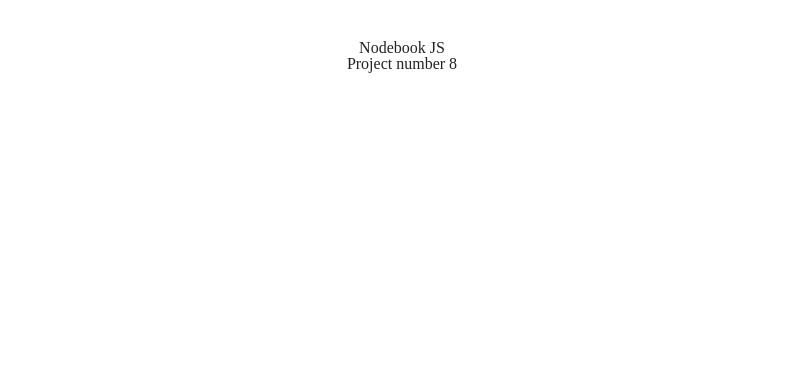
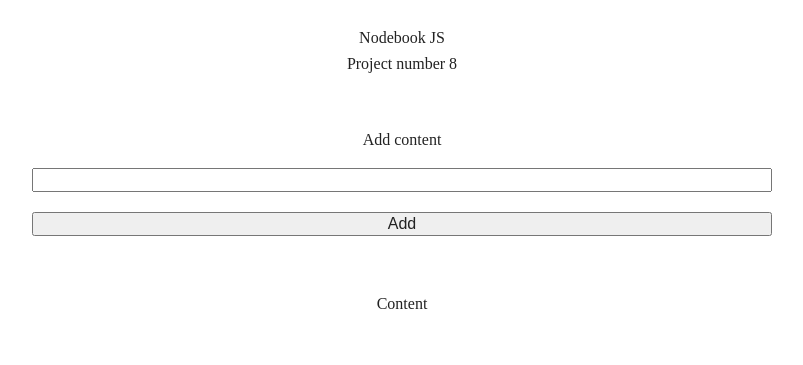
Before and after one commit to Doomand56/Project-8-Notebook, a plain HTML site: page index.html in a window 1280 px wide. Shown: the whole page, without its empty margins (238-1041 px from the left). Drawn offline with Linux system fonts and the light colour scheme.

Commit message:
created body

```diff
--- a/index.html
+++ b/index.html
@@ -3,6 +3,7 @@
 <head>
 	<meta charset="UTF-8">
 	<meta name="viewport" content="width=device-width, initial-scale=1.0">
+	<link rel="shortcut icon" href="img/ico/code_file_coding_paper_archive_document_icon_219505.ico" type="image/x-icon">
 	<link rel="stylesheet" href="style/main.css">
 	<title>Nodebook</title>
 </head>
@@ -15,6 +16,21 @@
 	         <h2>Project number 8</h2>
 			</div>
 		</div>
+		<div class="wrapper">
+			<div class="content">
+				<h2>Add content</h2>
+				<input type="text" id="input-add">
+				<button class="btn" id="btn-add">Add</button>
+			</div>
+		</div>
+		<div class="wrapper">
+			<div class="content">
+				<h2>Content</h2>
+				<div class="out-content" id="out-content">
+
+				</div>
+			</div>
+		</div>
 	</div>
 
 
--- a/script/main.js
+++ b/script/main.js
@@ -0,0 +1,20 @@
+window.onload = function () {
+
+
+	let inputAdd = document.getElementById('input-add');
+	let buttonAdd = document.getElementById('btn-add');
+
+	let outContent = document.getElementById('out-content');
+	let newContent = document.createElement('div');
+
+	function AddContent (item) {
+
+	}
+
+	buttonAdd.onclick = function () {
+
+	}
+
+
+	console.log();
+}
--- a/style/main.css
+++ b/style/main.css
@@ -385,6 +385,14 @@ textarea {
 }
 
 .content {
-    margin: 20px;
-    padding: 20px;
+    margin: 10px;
+    padding: 10px;
+
+    display: flex;
+    flex-direction: column;
+    text-align: center;
 }
+
+.content h2, div, input, button {
+    margin: 10px;
+}
```
